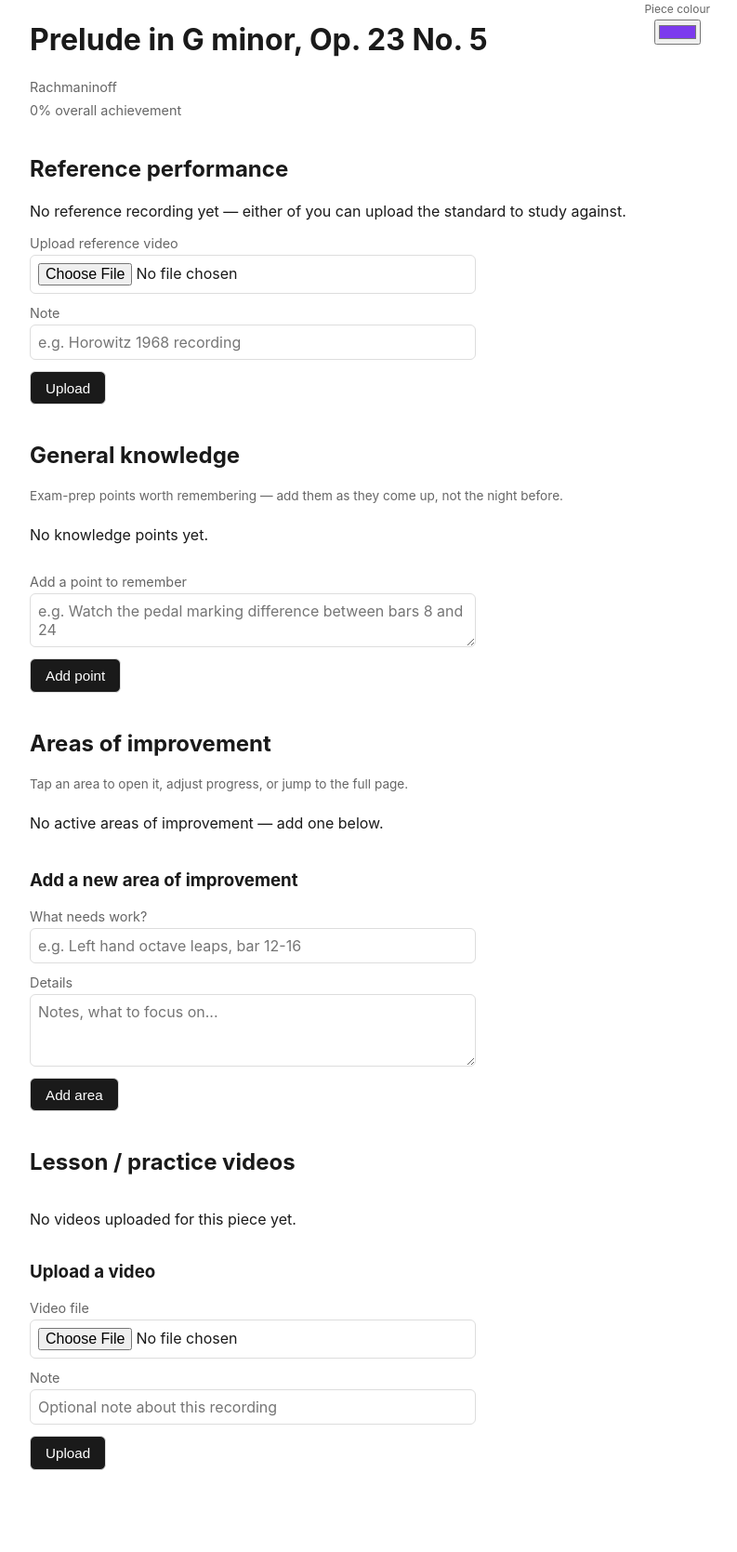
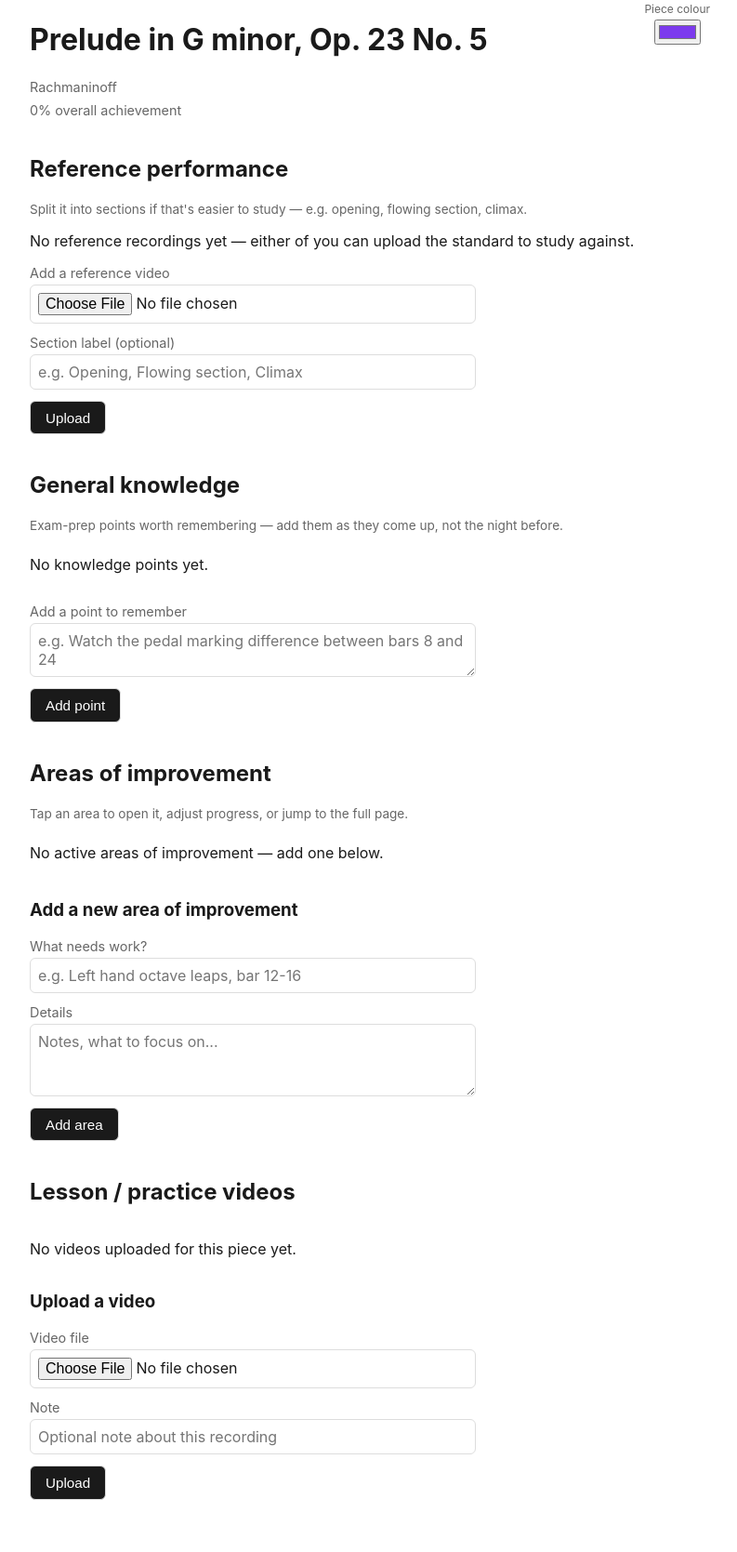
Before and after one commit to jcypowh/lmusa-tracker, a Flask app: page /pieces/1 in a window 1280 px wide. Shown: the part 128-1797 px from the top of the page at 93% size, without its empty margins (242-1035 px from the left). Before the commit the page ends 1709 px from the top, so only its background shows below. Run offline with Flask 3, Linux system fonts and the light colour scheme; the visitor is signed in with stand-in values (Sample User, id 1); data comes from the database, SQL or seed files in the repository; data that the repository does not hold is empty.

Commit message:
Allow multiple reference videos per piece
Uploading a new reference recording used to silently replace the
previous one. Now each upload adds to the list instead, with an
optional section label (e.g. Opening, Flowing section, Climax) so a
piece can be split into study-friendly parts.

```diff
--- a/app.py
+++ b/app.py
@@ -231,9 +231,6 @@
     piece = Piece.query.get_or_404(piece_id)
     file_storage = request.files.get("video")
     if file_storage and file_storage.filename and allowed_video(file_storage.filename):
-        Video.query.filter_by(piece_id=piece.id, is_reference=True).update(
-            {"is_reference": False}
-        )
         video = save_video(file_storage, piece.id, is_reference=True)
         video.note = request.form.get("note", "").strip()
         db.session.commit()
--- a/templates/piece_detail.html
+++ b/templates/piece_detail.html
@@ -16,31 +16,35 @@
   <p class="piece-percent-line">{{ piece.average_percent() }}% overall achievement</p>
 
   <h2>Reference performance</h2>
-  {% set reference_video = piece.videos | selectattr("is_reference") | first %}
-  {% if reference_video %}
+  <p class="board-hint">Split it into sections if that's easier to study &mdash; e.g. opening, flowing section, climax.</p>
+  {% set reference_videos = piece.videos | selectattr("is_reference") | list %}
+  {% if reference_videos %}
+    <div class="video-list">
+      {% for video in reference_videos %}
         <div class="video-item">
-      <video controls preload="metadata" src="{{ url_for('uploaded_file', filename=reference_video.filename) }}"></video>
+          <video controls preload="metadata" src="{{ url_for('uploaded_file', filename=video.filename) }}"></video>
           <p>
-        {{ reference_video.original_filename }} &middot; uploaded by {{ role_labels[reference_video.uploaded_by] }}
-        &middot; {{ reference_video.created_at.strftime('%Y-%m-%d %H:%M') }}
+            {% if video.note %}<strong>{{ video.note }}</strong> &middot; {% endif %}
+            {{ video.original_filename }} &middot; uploaded by {{ role_labels[video.uploaded_by] }}
+            &middot; {{ video.created_at.strftime('%Y-%m-%d %H:%M') }}
           </p>
-      {% if reference_video.note %}<p class="note">{{ reference_video.note }}</p>{% endif %}
-      <form method="post" action="{{ url_for('delete_video', video_id=reference_video.id) }}"
-            class="inline-form" onsubmit="return confirm('Delete the reference recording?');">
+          <form method="post" action="{{ url_for('delete_video', video_id=video.id) }}"
+                class="inline-form" onsubmit="return confirm('Delete this reference recording?');">
             <input type="hidden" name="next" value="{{ request.path }}">
             <button type="submit" class="delete-btn">Delete</button>
           </form>
         </div>
-    <p class="board-hint">Uploading a new one below replaces this recording.</p>
+      {% endfor %}
+    </div>
   {% else %}
-    <p>No reference recording yet &mdash; either of you can upload the standard to study against.</p>
+    <p>No reference recordings yet &mdash; either of you can upload the standard to study against.</p>
   {% endif %}
   <form method="post" action="{{ url_for('upload_reference_video', piece_id=piece.id) }}" enctype="multipart/form-data" class="stacked-form">
-    <label>{{ "Replace" if reference_video else "Upload" }} reference video
+    <label>Add a reference video
       <input type="file" name="video" accept="video/*" required>
     </label>
-    <label>Note
-      <input type="text" name="note" placeholder="e.g. Horowitz 1968 recording">
+    <label>Section label (optional)
+      <input type="text" name="note" placeholder="e.g. Opening, Flowing section, Climax">
     </label>
     <button type="submit">Upload</button>
   </form>
```
Lines whose indentation alone changed are shown as unchanged.
